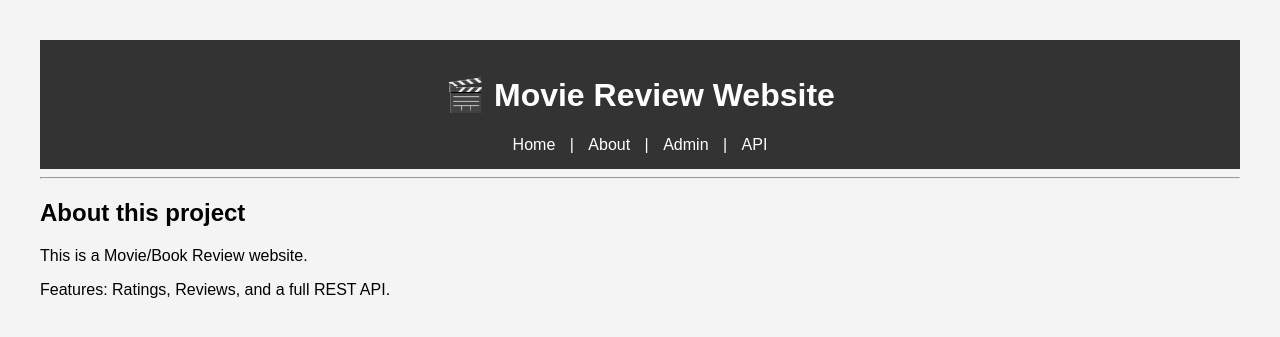
After one commit to cs2420group/moviedjango, a Django app: page /about/ in a window 1280 px wide. The commit adds this page. Shown: the top 337 px of the page. Run offline with Django 5.2, Linux system fonts and the light colour scheme.

Commit message:
projecttmovie

```diff
--- a/movie_project/core/urls.py
+++ b/movie_project/core/urls.py
@@ -5,6 +5,10 @@ from reviews import views
 urlpatterns = [
     path('admin/', admin.site.urls),
     path('', views.home, name='home'),
+    path('about/', views.about, name='about'),
     path('item/<int:pk>/', views.item_detail, name='item_detail'),
-    path('api/items/<int:pk>/', views.item_api_detail),
+
+
+    path('api/items/', views.item_api_list, name='api_list'),
+    path('api/items/<int:pk>/', views.item_api_detail, name='api_detail'),
 ]
--- /dev/null
+++ b/movie_project/reviews/templates/reviews/about.html
@@ -0,0 +1,6 @@
+{% extends 'reviews/base.html' %}
+{% block content %}
+    <h2>About this project</h2>
+    <p>This is a Movie/Book Review website.</p>
+    <p>Features: Ratings, Reviews, and a full REST API.</p>
+{% endblock %}
--- a/movie_project/reviews/templates/reviews/base.html
+++ b/movie_project/reviews/templates/reviews/base.html
@@ -1,15 +1,19 @@
 <!DOCTYPE html>
-<html>
+<html lang="ru">
 <head>
-    <title>Movie & Book Reviews</title>
+    <meta charset="UTF-8">
+    <title>Movie Reviews</title>
     {% load static %}
     <link rel="stylesheet" href="{% static 'css/style.css' %}">
 </head>
 <body>
     <header>
-        <h1>🎬 My Review Website</h1>
+        <h1>🎬 Movie Review Website</h1>
         <nav>
-            <a href="/">Home</a> | <a href="/admin/">Admin Panel</a> | <a href="/api/test/">API</a>
+            <a href="/">Home</a> |
+            <a href="/about/">About</a> |
+            <a href="/admin/">Admin</a> |
+            <a href="/api/items/">API</a>
         </nav>
     </header>
     <hr>
--- a/movie_project/reviews/views.py
+++ b/movie_project/reviews/views.py
@@ -1,39 +1,42 @@
-from django.shortcuts import render
-from .models import Item
+from django.shortcuts import render, get_object_or_404, redirect
 from rest_framework.decorators import api_view
 from rest_framework.response import Response
 from rest_framework import status
-from django.shortcuts import render, get_object_ some_thing_here_
+from .models import Item
 from .serializers import ItemSerializer
 
+# --- HTML страницы для браузера ---
 
 def home(request):
     items = Item.objects.all()
     return render(request, 'reviews/item_list.html', {'items': items})
 
-
 def item_detail(request, pk):
     item = get_object_or_404(Item, pk=pk)
     return render(request, 'reviews/item_detail.html', {'item': item})
 
+def about(request):
+    return render(request, 'reviews/about.html')
+
+# --- API Эндпоинты (Пункт 3 задания) ---
 
 @api_view(['GET', 'POST'])
-def api_test(request):
+def item_api_list(request):
     if request.method == 'GET':
-
-        return Response({"message": "API works!", "status": "success"})
+        items = Item.objects.all()
+        serializer = ItemSerializer(items, many=True)
+        return Response(serializer.data)
 
     elif request.method == 'POST':
+        serializer = ItemSerializer(data=request.data)
+        if serializer.is_valid():
+            serializer.save()
+            return Response(serializer.data, status=status.HTTP_201_CREATED)
+        return Response(serializer.errors, status=status.HTTP_400_BAD_REQUEST)
 
-        return Response({"message": "Data received!"}, status=status.HTTP_201_CREATED)
-
-
-    @api_view(['GET', 'PUT', 'DELETE'])
+@api_view(['GET', 'PUT', 'DELETE'])
 def item_api_detail(request, pk):
-    try:
-        item = Item.objects.get(pk=pk)
-    except Item.DoesNotExist:
-        return Response(status=404)
+    item = get_object_or_404(Item, pk=pk)
 
     if request.method == 'GET':
         serializer = ItemSerializer(item)
@@ -44,8 +47,8 @@ def item_api_detail(request, pk):
         if serializer.is_valid():
             serializer.save()
             return Response(serializer.data)
-        return Response(serializer.errors, status=400)
+        return Response(serializer.errors, status=status.HTTP_400_BAD_REQUEST)
 
     elif request.method == 'DELETE':
         item.delete()
-        return Response(status=204)
+        return Response(status=status.HTTP_204_NO_CONTENT)
```
Also changed, not shown: movie_project/requirements.txt (added, +108 -0 lines).
